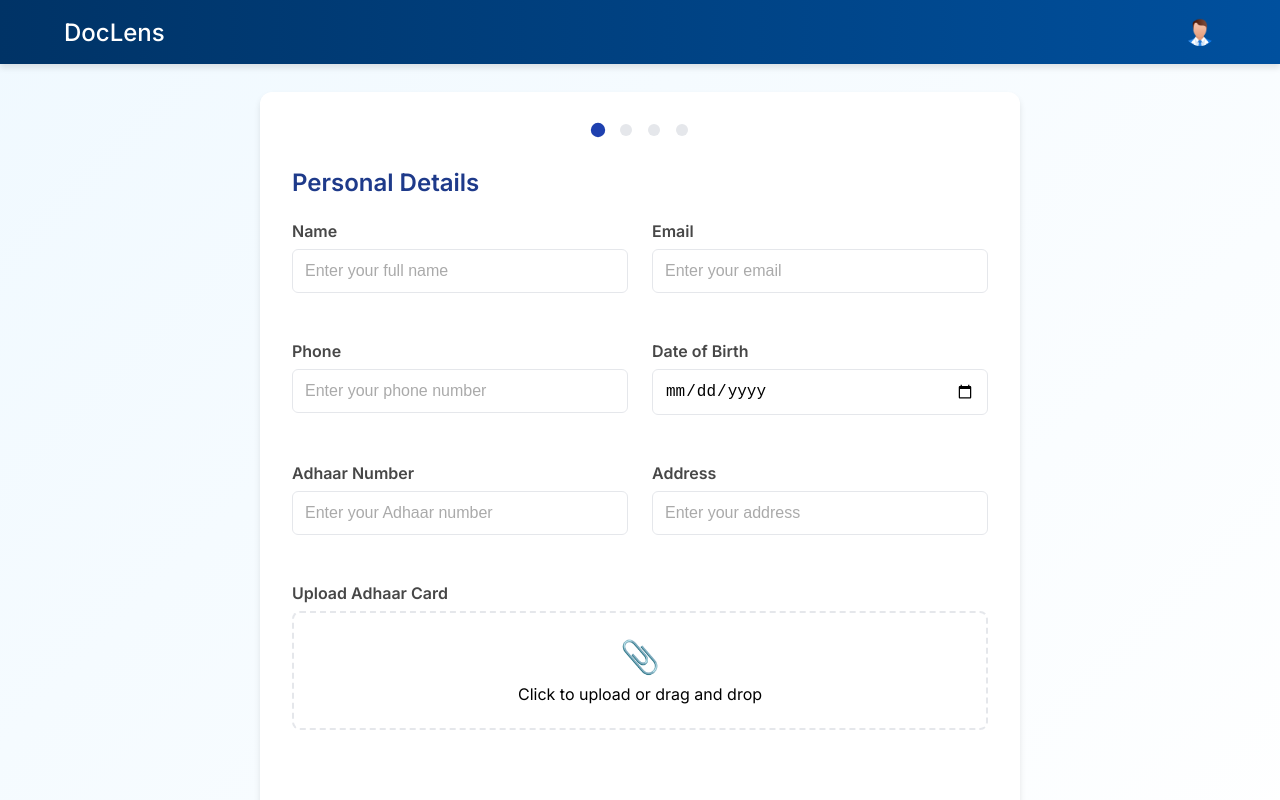
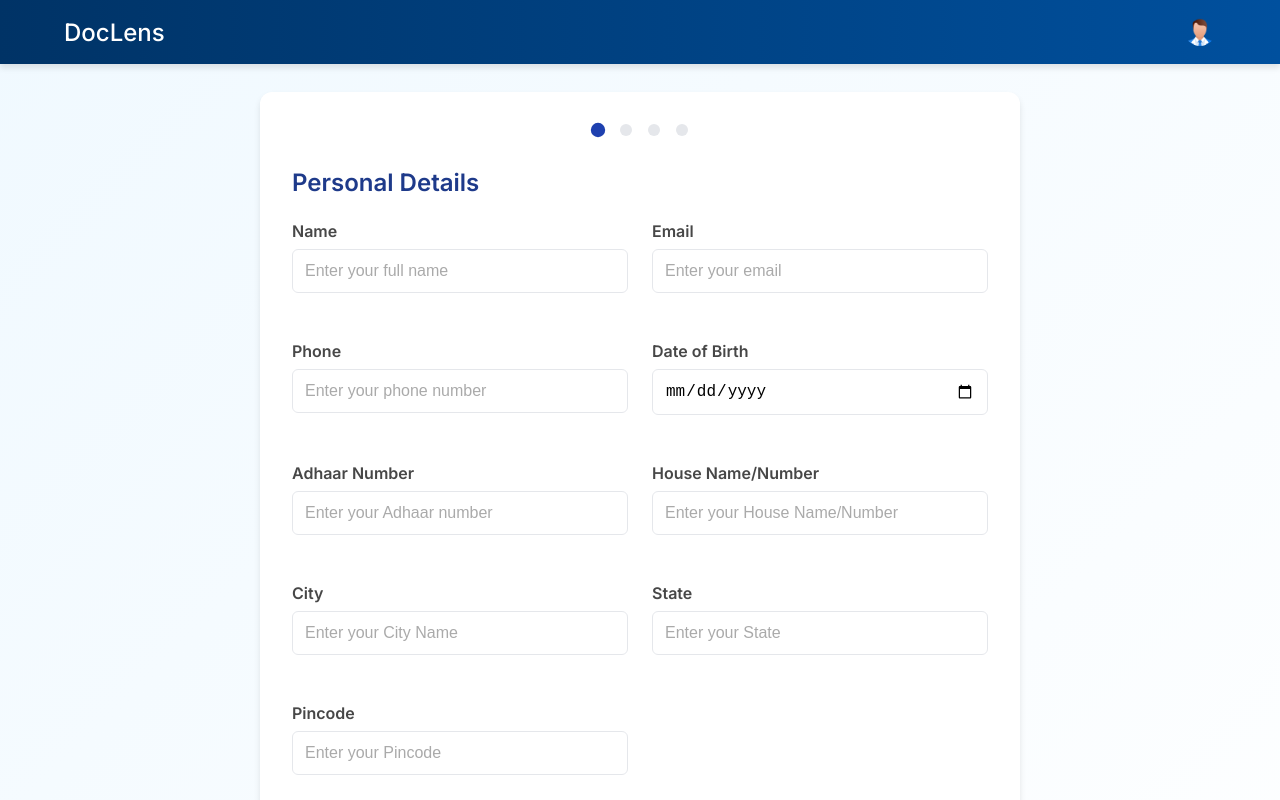
Before and after one commit to thelifeisstrange/DoclensFrontend, a React (Vite) app: page / in a window 1280 px wide. Shown: the top 800 px of the page. Built offline with nearby package versions, Linux system fonts and the light colour scheme; sample sign-in values are in the browser's storage.

Commit message:
address update

```diff
--- a/src/components/ApplicationForm/PersonalDetails.jsx
+++ b/src/components/ApplicationForm/PersonalDetails.jsx
@@ -65,16 +65,53 @@ const PersonalDetails = ({ formData, handleInputChange, handleVerify }) => {
         </div>
 
         <div className="form-group">
-          <label className="form-label">Address</label>
+          <label className="form-label">House Name/Number</label>
           <input
             type="text"
-            name="address"
-            value={formData.address}
+            name="housenumber"
+            value={formData.housenumber}
             onChange={handleInputChange}
             className="form-input"
-            placeholder="Enter your address"
+            placeholder="Enter your House Name/Number"
           />
         </div>
+
+        <div className="form-group">
+          <label className="form-label">City</label>
+          <input
+            type="text"
+            name="city"
+            value={formData.city}
+            onChange={handleInputChange}
+            className="form-input"
+            placeholder="Enter your City Name"
+          />
+        </div>
+
+        <div className="form-group">
+          <label className="form-label">State</label>
+          <input
+            type="text"
+            name="state"
+            value={formData.state}
+            onChange={handleInputChange}
+            className="form-input"
+            placeholder="Enter your State"
+          />
+        </div>
+
+        <div className="form-group">
+          <label className="form-label">Pincode</label>
+          <input
+            type="text"
+            name="pincode"
+            value={formData.pincode}
+            onChange={handleInputChange}
+            className="form-input"
+            placeholder="Enter your Pincode"
+          />
+        </div>
+
 
         <div className="form-group" style={{ gridColumn: '1 / -1' }}>
           <FileUploadField
--- a/src/components/ApplicationForm/index.jsx
+++ b/src/components/ApplicationForm/index.jsx
@@ -28,6 +28,10 @@ const ApplicationForm = () => {
     address: "",
     dob: "",
     adhaar: "",
+    housenumber: "",
+    city: "",
+    state: "",
+    pincode: "",
     adhaarFile: null,
     adhaarLink: null,
     adhaarVerified: false,
@@ -121,22 +125,35 @@ const ApplicationForm = () => {
             name: formData.name,
             adhaar_number: formData.adhaar,
             dob: formData.dob,
+            housenumber: formData.housenumber,
+            city: formData.city,
+            state: formData.state,
+            pincode: formData.pincode,
             link: data.file_path,
           }),
         });
         const d = await res.json();
-        console.log(d.result['name'])
-        console.log(d.result['adhaar_number'])
-        if (d.result['name'] ==false && d.result['adhaar_number']==false) {
+        console.log(d.result['name']);
+        console.log(d.result['adhaar_number']);
+        console.log(d.result['housenumber']);
+        console.log(d.result['city']);
+        console.log(d.result['state']);
+        console.log(d.result['pincode']);
+
+        if (d.result['name'] == false && d.result['adhaar_number'] == false) {
           toast.error("Name and adhaar number verification failed");
-        }
-        else if (d.result['name']==false) {
+        } else if (d.result['name'] == false) {
           toast.error("Name verification failed");
-        }
-        else if (d.result['adhaar_number']==false) {
+        } else if (d.result['adhaar_number'] == false) {
           toast.error("Adhaar Number verification failed");
-        }
-        else{
+        } else if (
+          d.result['housenumber'] == false ||
+          d.result['city'] == false ||
+          d.result['state'] == false ||
+          d.result['pincode'] == false
+        ) {
+          toast.error("Address verification failed");
+        } else {
           toast.success("Adhaar verification successful");
         }
         setFormData((prev) => ({
@@ -352,7 +369,7 @@ const ApplicationForm = () => {
             marginTop: "2rem",
           }}
         >
-          {step > 1 && (
+          {step > 1 && step < 4 && (
             <button
               className="button button-outline"
               onClick={() => setStep(step - 1)}
@@ -360,7 +377,7 @@ const ApplicationForm = () => {
               Previous
             </button>
           )}
-          {step < 3 ? (
+          {step < 3 && (
             <button
               className="button button-primary"
               onClick={() => setStep(step + 1)}
@@ -368,7 +385,8 @@ const ApplicationForm = () => {
             >
               Next
             </button>
-          ) : (
+          )}
+          {step === 3 && (
             <button
               className="button button-primary"
               onClick={() => {
```
Also changed, not shown: 1 other file (tests, documents, lock files or other folders).
